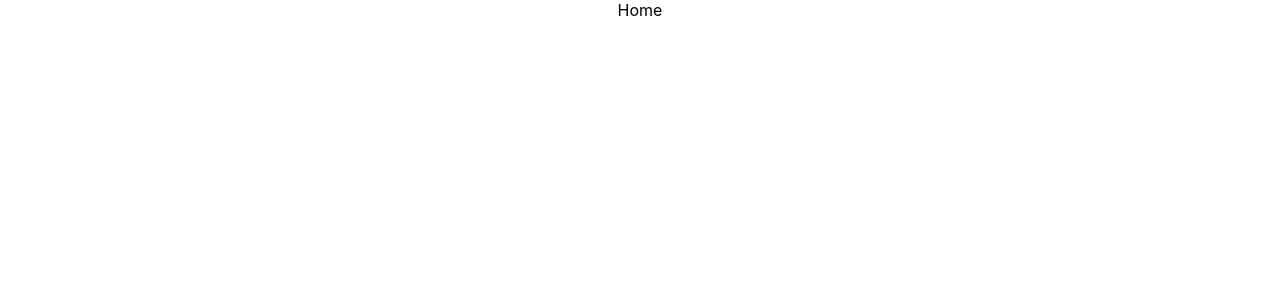
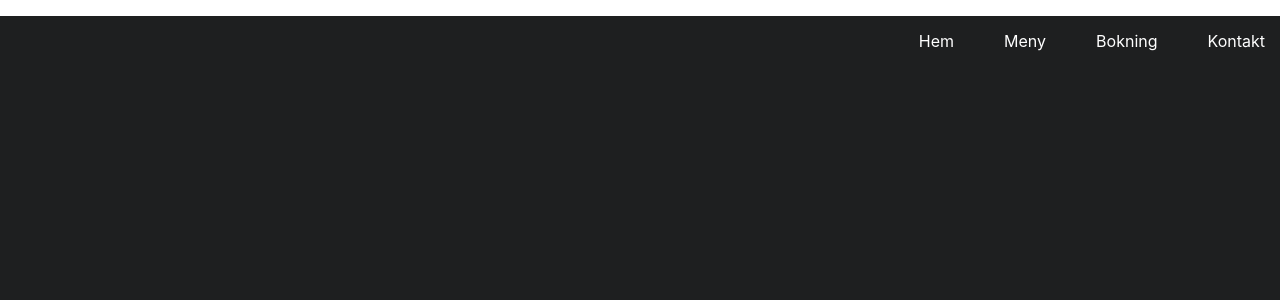
Before and after one commit to idadanielsson/Restaurant, a React (Create React App) app: page / in a window 1280 px wide. Shown: the top 300 px of the page. Built offline with nearby package versions, Linux system fonts and the light colour scheme.

Commit message:
added styled components

```diff
--- a/package.json
+++ b/package.json
@@ -10,11 +10,13 @@
     "@types/node": "^16.18.14",
     "@types/react": "^18.0.28",
     "@types/react-dom": "^18.0.11",
+    "@types/styled-components": "^5.1.26",
     "axios": "^1.3.4",
     "react": "^18.2.0",
     "react-dom": "^18.2.0",
     "react-router-dom": "^6.8.2",
     "react-scripts": "5.0.1",
+    "styled-components": "^5.3.8",
     "typescript": "^4.9.5",
     "web-vitals": "^2.1.4"
   },
--- a/src/App.tsx
+++ b/src/App.tsx
@@ -3,12 +3,20 @@ import logo from "./logo.svg";
 import "./App.css";
 import { Home } from "./components/restaurant/home/Home";
 import { Outlet } from "react-router-dom";
+import { Nav } from "./components/nav/Nav";
+import { BackgroundWrapper } from "./components/styled/Wrappers";
 
 function App() {
   return (
-    <div className="App">
-      <Outlet />
-    </div>
+    <>
+      <header>
+        <Nav></Nav>
+      </header>
+      <BackgroundWrapper>
+        <Outlet />
+      </BackgroundWrapper>
+      <footer></footer>
+    </>
   );
 }
 
--- /dev/null
+++ b/src/components/contact/Contaxt.tsx
@@ -0,0 +1,3 @@
+export const Contact = () => {
+  return <>Contact</>;
+};
--- /dev/null
+++ b/src/components/footer/Footer.tsx
@@ -0,0 +1,3 @@
+export const Footer = () => {
+  return <>Footer</>;
+};
--- a/src/components/nav/Nav.tsx
+++ b/src/components/nav/Nav.tsx
@@ -1,3 +1,18 @@
+import { NavBar, NavItem, NavLink, NavList } from "../styled/NavBar";
+
 export const Nav = () => {
-  return <>Nav</>;
+  return (
+    <>
+      <NavBar>
+        <NavList>
+          <NavItem>
+            <NavLink to="/">Hem</NavLink>
+            <NavLink to="/menu">Meny</NavLink>
+            <NavLink to="/booking">Bokning</NavLink>
+            <NavLink to="/contact">Kontakt</NavLink>
+          </NavItem>
+        </NavList>
+      </NavBar>
+    </>
+  );
 };
--- a/src/components/restaurant/home/Home.tsx
+++ b/src/components/restaurant/home/Home.tsx
@@ -1,5 +1,5 @@
+import { BackgroundWrapper } from "../../styled/Wrappers";
+
 export const Home = () => {
-    return(
-        <>Home</>
-    )
-}
+  return <></>;
+};
--- /dev/null
+++ b/src/components/styled/NavBar.tsx
@@ -0,0 +1,26 @@
+import { Link } from "react-router-dom";
+import styled from "styled-components";
+import { BG_COLOR } from "./Wrappers";
+
+export const NavBar = styled.nav`
+  width: 100%;
+  height: 10vh;
+  background-color: ${BG_COLOR};
+`;
+
+export const NavList = styled.ul`
+  display: flex;
+  justify-content: end;
+`;
+
+export const NavItem = styled.li`
+  list-style-type: none;
+  display: flex;
+  gap: 20px;
+`;
+
+export const NavLink = styled(Link)`
+  color: white;
+  text-decoration: none;
+  padding: 15px;
+`;
--- /dev/null
+++ b/src/components/styled/Wrappers.tsx
@@ -0,0 +1,11 @@
+import styled from "styled-components";
+
+export const BG_COLOR = "#1E1F20";
+
+export const BackgroundWrapper = styled.div`
+  width: 100%;
+  height: 100vh;
+  margin: 0;
+  padding: 0;
+  background-color: ${BG_COLOR};
+`;
--- a/src/router.tsx
+++ b/src/router.tsx
@@ -1,5 +1,6 @@
 import { createBrowserRouter } from "react-router-dom";
 import App from "./App";
+import { Contact } from "./components/contact/Contaxt";
 import { Admin } from "./components/restaurant/admin/Admin";
 import { Booking } from "./components/restaurant/booking/Booking";
 import { Home } from "./components/restaurant/home/Home";
@@ -27,6 +28,10 @@ export const router = createBrowserRouter([
         path: "/admin",
         element: <Admin />,
       },
+      {
+        path: "/contact",
+        element: <Contact />,
+      },
     ],
   },
 ]);
```
Also changed, not shown: 1 other file (tests, documents, lock files or other folders).
